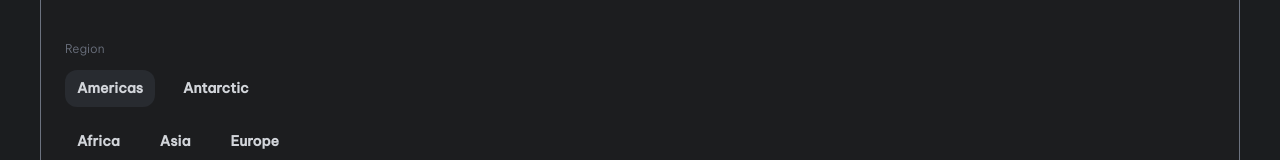
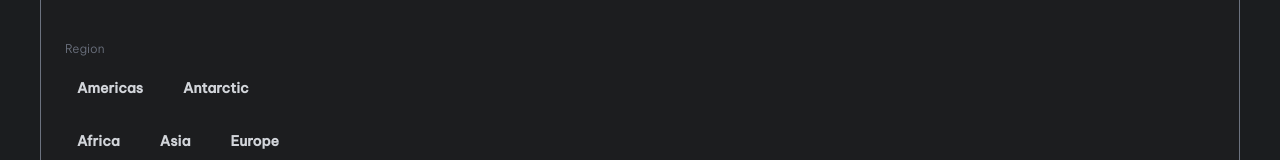
Before and after one commit to Andresfrla/country-page-world-rank, a Next.js app: page / in a window 1280 px wide. Shown: the part 440-600 px from the top of the page. Built offline with nearby package versions, Linux system fonts and the light colour scheme; no server answers.

Commit message:
create the effect hover on the region

```diff
--- a/src/app/_components/_SideBar/_components/_Region/page.jsx
+++ b/src/app/_components/_SideBar/_components/_Region/page.jsx
@@ -1,17 +1,54 @@
 import React from 'react'
 
-const Region = () => {
+const Region = ({selectedRegions}) => {
+  console.log(selectedRegions)
 
   return (
     <div className='mt-12'>
         <h3 className='text-[#6C727F] text-sm mb-3'>Region</h3>
         <div className='flex flex-wrap w-64 gap-4'>
-            <button className='text-[#D2D5DA] text-base font-bold p-2 pl-3 pr-3 bg-[#282B30] rounded-xl'>Americas</button>
-            <button className='text-[#D2D5DA] text-base font-bold p-2 pl-3 pr-3'>Antarctic</button>
-            <button className='text-[#D2D5DA] text-base font-bold p-2 pl-3 pr-3'>Africa</button>
-            <button className='text-[#D2D5DA] text-base font-bold p-2 pl-3 pr-3'>Asia</button>
-            <button className='text-[#D2D5DA] text-base font-bold p-2 pl-3 pr-3'>Europe</button>
-            <button className='text-[#D2D5DA] text-base font-bold p-2 pl-3 pr-3'>Oceania</button>
+            <button
+              className={`text-[#D2D5DA] text-base font-bold p-2 pl-3 pr-3 rounded-xl ${
+                selectedRegions.includes('Americas') ? 'bg-[#282B30]' : ''
+              }`}
+            >
+              Americas
+            </button>
+            <button
+              className={`text-[#D2D5DA] text-base font-bold p-2 pl-3 pr-3 rounded-xl ${
+                selectedRegions.includes('Antarctic') ? 'bg-[#282B30]' : ''
+              }`}
+            >
+              Antarctic
+            </button>
+            <button
+              className={`text-[#D2D5DA] text-base font-bold p-2 pl-3 pr-3 rounded-xl ${
+                selectedRegions.includes('Africa') ? 'bg-[#282B30]' : ''
+              }`}
+            >
+              Africa
+            </button>
+            <button
+              className={`text-[#D2D5DA] text-base font-bold p-2 pl-3 pr-3 rounded-xl ${
+                selectedRegions.includes('Asia') ? 'bg-[#282B30]' : ''
+              }`}
+            >
+              Asia
+            </button>
+            <button
+              className={`text-[#D2D5DA] text-base font-bold p-2 pl-3 pr-3 rounded-xl ${
+                selectedRegions.includes('Europe') ? 'bg-[#282B30]' : ''
+              }`}
+            >
+              Europe
+            </button>
+            <button
+              className={`text-[#D2D5DA] text-base font-bold p-2 pl-3 pr-3 rounded-xl ${
+                selectedRegions.includes('Oceania') ? 'bg-[#282B30]' : ''
+              }`}
+            >
+              Oceania
+            </button>
         </div>
     </div>
   )
```
